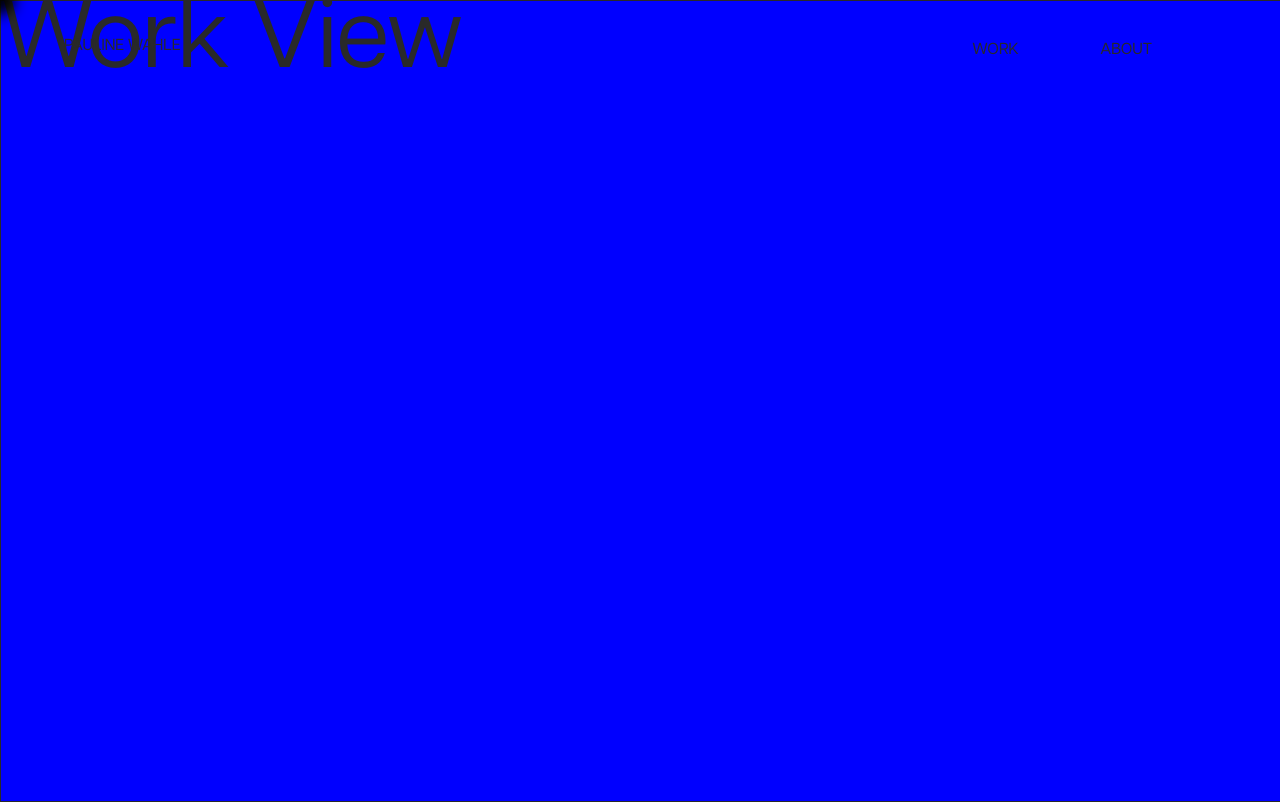
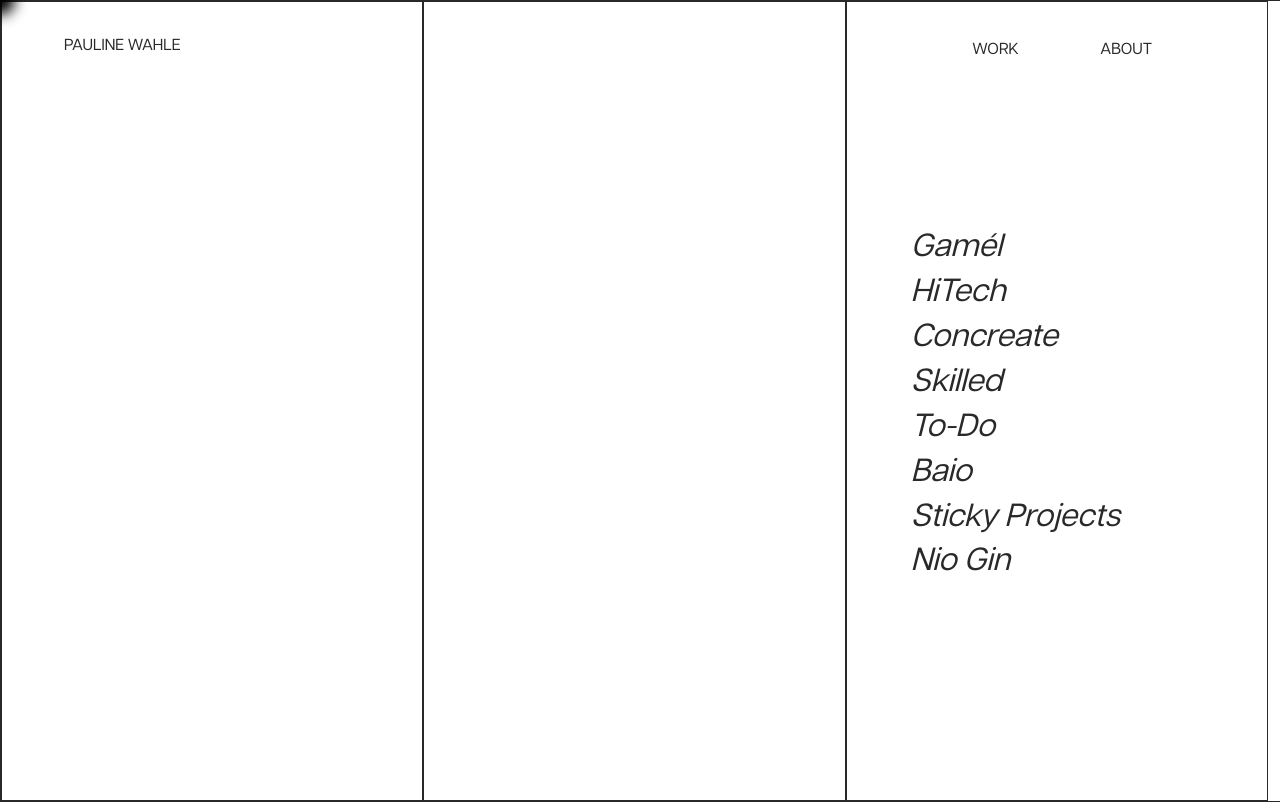
Before and after one commit to paulinewahle/Web-Portfolio, a Vue app: page /work in a window 1280 px wide. Built offline with nearby package versions, Linux system fonts and the light colour scheme; a web font is replaced by a local one.

Commit message:
Sphere scroll transition

```diff
--- a/src/components/Sphere.vue
+++ b/src/components/Sphere.vue
@@ -47,11 +47,11 @@ export default{
             clearcoatRoughness: 0,
             transparent: true,
             transmission: .5,
-            opacity: .7,
+            opacity: 1,
             reflectivity: 0.1,
             refractionRatio: 0.985,
             ior: 0.9,
-            //normalMap: normalTexture
+            normalMap: normalTexture
         })
 
         // Mesh
@@ -125,13 +125,13 @@ export default{
         loader.load(hdrTextureURL, function(texture){
             texture.mapping = THREE. EquirectangularReflectionMapping;
             //scene.background = texture;
-            // scene.environment = texture;
+             scene.environment = texture;
 
         })
 
         //Animate
         const clock = new THREE.Clock()
-        document.addEventListener('mousemove', onDocumentMouseMove)
+        // document.addEventListener('mousemove', onDocumentMouseMove)
 
         let mouseX = 0
         let mouseY = 0
@@ -143,10 +143,10 @@ export default{
         const windowX = window.innerWidth / 2;
         const windowY = window.innerHeight / 2;
 
-        function onDocumentMouseMove(event){
-            mouseX = (event.clientX - windowX)
-            mouseY = (event.clientY - windowY)
-        }
+        // function onDocumentMouseMove(event){
+        //     mouseX = (event.clientX - windowX)
+        //     mouseY = (event.clientY - windowY)
+        // }
 
 
         const tick = () =>
@@ -161,7 +161,7 @@ export default{
             // sphere.rotation.x += .5 * (targetX - sphere.rotation.x)
 
             // Update objects
-            //sphere.rotation.y = .22 * elapsedTime
+            sphere.rotation.y = .22 * elapsedTime
 
             // Update Orbital Controls
             // controls.update()
@@ -194,13 +194,13 @@ export default{
             scrollTrigger: {
             trigger: ".start-view",
             start: "top top",
-            end: "center top",
+            end: "bottomtop top",
             duration: 2.5,
             yoyoEase: true,
             scrub: true,
             toggleActions: "restart pause reverse none"
         },
-            opacity: 1,
+            opacity: 0,
         });
         gsap.to(".webgl", {
             scrollTrigger: {
@@ -215,18 +215,7 @@ export default{
         },
             scale: 4
         });
-        gsap.to(sphere.material, {
-            scrollTrigger: {
-            trigger: "#nav",
-            start: "top center",
-            end: "center bottom",
-            duration: 2.5,
-            yoyoEase: true,
-            scrub: true,
-            toggleActions: "restart pause reverse none"
-        },
-            opacity: .5,
-        });
+
 
         // requestAnimationFrame(animate);
         // renderer.render(scene, camera);
--- a/src/views/HomeView.vue
+++ b/src/views/HomeView.vue
@@ -24,7 +24,7 @@ export default{
         document.getElementById("home-title").style.opacity = "1";
         document.getElementById("scrollbutton").style.opacity = "1";
       }
-      else if (document.documentElement.scrollTop > 700){
+      else if (document.documentElement.scrollTop > 400){
         document.getElementById("scroll-percentage").style.opacity = "1";
         document.getElementById("scrollbutton").style.opacity = "0";
         document.getElementById("home-title").style.opacity = "0";
--- a/src/views/WorkView.vue
+++ b/src/views/WorkView.vue
@@ -39,12 +39,12 @@ export default {
   },
   methods:{
     revealCaseImg: (image) => {
-      document.querySelector("#case-preview").style.backgroundImage = 'url("' + image + '")';
-      // document.querySelector("#case-preview").style.opacity = "1";
+      document.querySelector("#case-img").style.backgroundImage = 'url("' + image + '")';
+      document.querySelector("#case-img").style.opacity = "1";
     },
     hideCaseImg: () => {
-      // document.querySelector("#case-preview").style.opacity = "0";
-      // document.querySelector("#case-preview").style.transform = "scale(1, 1)";
+      document.querySelector("#case-img").style.opacity = "0";
+      document.querySelector("#case-img").style.transform = "scale(1, 1)";
     }
   }
 
@@ -54,28 +54,10 @@ export default {
 
 <template>
 
-  <div id="container" class="">
-    <h1> Work View </h1>
-    <!-- <div id="work-img" class="desktop">
-        <svg class="blob"  preserveAspectRatio="none" xmlns="http://www.w3.org/2000/svg" xmlns:xlink="http://www.w3.org/1999/xlink" height="100%" width="100%" id="blobSvg">
-        <path  id="d" fill="black">
-          <animate attributeName="d" dur="20000ms" repeatCount="indefinite" values="
-          M421.5,288Q407,326,399,376.5Q391,427,342,432.5Q293,438,262.5,382.5Q232,327,218,317Q204,307,121,329.5Q38,352,63.5,301Q89,250,69,201.5Q49,153,80.5,115Q112,77,157,58.5Q202,40,237.5,95.5Q273,151,302.5,149Q332,147,374,158.5Q416,170,426,210Q436,250,421.5,288Z;
-          M425,299.5Q455,349,377,330Q299,311,290.5,350.5Q282,390,238.5,441Q195,492,158.5,451.5Q122,411,117,363.5Q112,316,85,283Q58,250,54,202Q50,154,77.5,111Q105,68,169,122Q233,176,258.5,138.5Q284,101,288,149.5Q292,198,361,180.5Q430,163,412.5,206.5Q395,250,425,299.5Z;
-          M396,262Q301,274,324.5,323.5Q348,373,315.5,383.5Q283,394,256,367.5Q229,341,216.5,324Q204,307,129,325.5Q54,344,30,297Q6,250,40,207.5Q74,165,134.5,173Q195,181,198,109Q201,37,242.5,68Q284,99,292,143Q300,187,361,177Q422,167,456.5,208.5Q491,250,396,262Z;
-          M412,302Q465,354,386.5,338.5Q308,323,286.5,320Q265,317,246,334.5Q227,352,213.5,332Q200,312,126.5,328.5Q53,345,61.5,297.5Q70,250,135.5,238Q201,226,152,145.5Q103,65,156,66.5Q209,68,238.5,120Q268,172,312.5,143.5Q357,115,385.5,143Q414,171,386.5,210.5Q359,250,412,302Z;
-          M396.5,289Q412,328,388.5,361Q365,394,315.5,358Q266,322,235,387Q204,452,197.5,388.5Q191,325,193,300.5Q195,276,187.5,263Q180,250,176,231.5Q172,213,142.5,145.5Q113,78,158,62Q203,46,243.5,74Q284,102,332,94Q380,86,368.5,142.5Q357,199,369,224.5Q381,250,396.5,289Z;
-          M326,267.5Q323,285,361,361Q399,437,341.5,419Q284,401,242,435.5Q200,470,157,445Q114,420,73,387.5Q32,355,56,302.5Q80,250,136.5,236.5Q193,223,165.5,166.5Q138,110,171,78.5Q204,47,250.5,45.5Q297,44,312.5,98Q328,152,328.5,182Q329,212,329,231Q329,250,326,267.5Z;
-          M424.5,276.5Q361,303,337.5,317Q314,331,304.5,389.5Q295,448,254,431Q213,414,175.5,402Q138,390,85,372.5Q32,355,64,302.5Q96,250,130.5,229.5Q165,209,159.5,169.5Q154,130,180.5,95Q207,60,248,69Q289,78,306.5,117.5Q324,157,389.5,154Q455,151,471.5,200.5Q488,250,424.5,276.5Z;
-          M421.5,288Q407,326,399,376.5Q391,427,342,432.5Q293,438,262.5,382.5Q232,327,218,317Q204,307,121,329.5Q38,352,63.5,301Q89,250,69,201.5Q49,153,80.5,115Q112,77,157,58.5Q202,40,237.5,95.5Q273,151,302.5,149Q332,147,374,158.5Q416,170,426,210Q436,250,421.5,288Z;
-            ">
-          </animate>
-        </path>
-      </svg>
-    </div> -->
-  </div>
-
-  <!-- <div id="work-links">
+  <div id="page-wrapper">
+    <div id="case-title" class="section"></div>
+    <div id="case-img" class="section"></div>
+    <div id="case-links" class="section">
       <router-link to="/gamel" class="work-link" @mouseover=' text1 = "inline"; line1 = "9em"' @mouseleave="hideCaseImg(); text1 = 'none'; line1 = '0'">
         <h2>Gamél</h2>
         <div class="line" :style="{ 'width': line1 }"></div>
@@ -157,7 +139,25 @@ export default {
         <img class="responsive" src="/src/assets/cases/niogin/GIN_BOTTLE_MOCKUP_0.jpg" alt="niogin">
       </router-link>
     </div>
-   -->
+    <!-- <div id="work-img" class="desktop">
+        <svg class="blob"  preserveAspectRatio="none" xmlns="http://www.w3.org/2000/svg" xmlns:xlink="http://www.w3.org/1999/xlink" height="100%" width="100%" id="blobSvg">
+        <path  id="d" fill="black">
+          <animate attributeName="d" dur="20000ms" repeatCount="indefinite" values="
+          M421.5,288Q407,326,399,376.5Q391,427,342,432.5Q293,438,262.5,382.5Q232,327,218,317Q204,307,121,329.5Q38,352,63.5,301Q89,250,69,201.5Q49,153,80.5,115Q112,77,157,58.5Q202,40,237.5,95.5Q273,151,302.5,149Q332,147,374,158.5Q416,170,426,210Q436,250,421.5,288Z;
+          M425,299.5Q455,349,377,330Q299,311,290.5,350.5Q282,390,238.5,441Q195,492,158.5,451.5Q122,411,117,363.5Q112,316,85,283Q58,250,54,202Q50,154,77.5,111Q105,68,169,122Q233,176,258.5,138.5Q284,101,288,149.5Q292,198,361,180.5Q430,163,412.5,206.5Q395,250,425,299.5Z;
+          M396,262Q301,274,324.5,323.5Q348,373,315.5,383.5Q283,394,256,367.5Q229,341,216.5,324Q204,307,129,325.5Q54,344,30,297Q6,250,40,207.5Q74,165,134.5,173Q195,181,198,109Q201,37,242.5,68Q284,99,292,143Q300,187,361,177Q422,167,456.5,208.5Q491,250,396,262Z;
+          M412,302Q465,354,386.5,338.5Q308,323,286.5,320Q265,317,246,334.5Q227,352,213.5,332Q200,312,126.5,328.5Q53,345,61.5,297.5Q70,250,135.5,238Q201,226,152,145.5Q103,65,156,66.5Q209,68,238.5,120Q268,172,312.5,143.5Q357,115,385.5,143Q414,171,386.5,210.5Q359,250,412,302Z;
+          M396.5,289Q412,328,388.5,361Q365,394,315.5,358Q266,322,235,387Q204,452,197.5,388.5Q191,325,193,300.5Q195,276,187.5,263Q180,250,176,231.5Q172,213,142.5,145.5Q113,78,158,62Q203,46,243.5,74Q284,102,332,94Q380,86,368.5,142.5Q357,199,369,224.5Q381,250,396.5,289Z;
+          M326,267.5Q323,285,361,361Q399,437,341.5,419Q284,401,242,435.5Q200,470,157,445Q114,420,73,387.5Q32,355,56,302.5Q80,250,136.5,236.5Q193,223,165.5,166.5Q138,110,171,78.5Q204,47,250.5,45.5Q297,44,312.5,98Q328,152,328.5,182Q329,212,329,231Q329,250,326,267.5Z;
+          M424.5,276.5Q361,303,337.5,317Q314,331,304.5,389.5Q295,448,254,431Q213,414,175.5,402Q138,390,85,372.5Q32,355,64,302.5Q96,250,130.5,229.5Q165,209,159.5,169.5Q154,130,180.5,95Q207,60,248,69Q289,78,306.5,117.5Q324,157,389.5,154Q455,151,471.5,200.5Q488,250,424.5,276.5Z;
+          M421.5,288Q407,326,399,376.5Q391,427,342,432.5Q293,438,262.5,382.5Q232,327,218,317Q204,307,121,329.5Q38,352,63.5,301Q89,250,69,201.5Q49,153,80.5,115Q112,77,157,58.5Q202,40,237.5,95.5Q273,151,302.5,149Q332,147,374,158.5Q416,170,426,210Q436,250,421.5,288Z;
+            ">
+          </animate>
+        </path>
+      </svg>
+    </div> -->
+  </div>
+
 
 </template>
 
@@ -195,31 +195,27 @@ export default {
 }
 @media (min-width: 992px) {
 
-  #container{
+  #page-wrapper{
     width: 100vw;
     height: 100vh;
     border: 1px solid;
-    display: fixed;
-    background-color: blue;
+    display: flex;
+    flex-direction: row;
   }
-  h1{
-    left: 5vw;
-    top: 15vh;
+  .section{
+    height: 100vh;
+    width: 33vw;
+    border: 1px solid;
+    padding: 10vh 5vw;
+    box-sizing: border-box;
   }
-  h2{
-    margin: 0;
-  }
-  #work-links{
-    box-sizing: border-box;
-    width: 100vw;
-    height: 100vh;
-    padding: 10vh 0 10vh 0;
+  #case-links{
     display: flex;
     flex-direction: column;
-    justify-content: space-between;
-    z-index: 100;
+    justify-content: center;
   }
-  .work-link{
+
+  /* .work-link{
     display: flex;
     padding-left: 60vw;
     transition: all .7s ease;
@@ -236,35 +232,12 @@ export default {
     height: .9rem;
     transition: width .7s ease;
   }
-  #case-preview{
-    position: absolute;
-    left: 80vw;
-    height: 80vh;
-    width: 20vw;
-    background-size: cover;
-    background-repeat: no-repeat;
-  }
+
   #work-img{
-    position: absolute;
-    box-sizing: border-box;
-    margin-left: 30vw;
-    height: 70vh;
-    width: 35vw;
-    background-position: center center;
-    background-size: cover;
-    background-repeat: no-repeat;
     opacity: 1;
     transition: all 1s ease;
-  }
-  #blobSvg{
-    background-color: white;
-    mix-blend-mode: screen;
-  }
-  #d{
-    filter: blur(10px);
-    /* transform: scale(1.5, 1.5); */
-    transform-origin: top left;
-  }
+  } */
+
 }
 
 </style>
```
Lines whose indentation alone changed are shown as unchanged.
